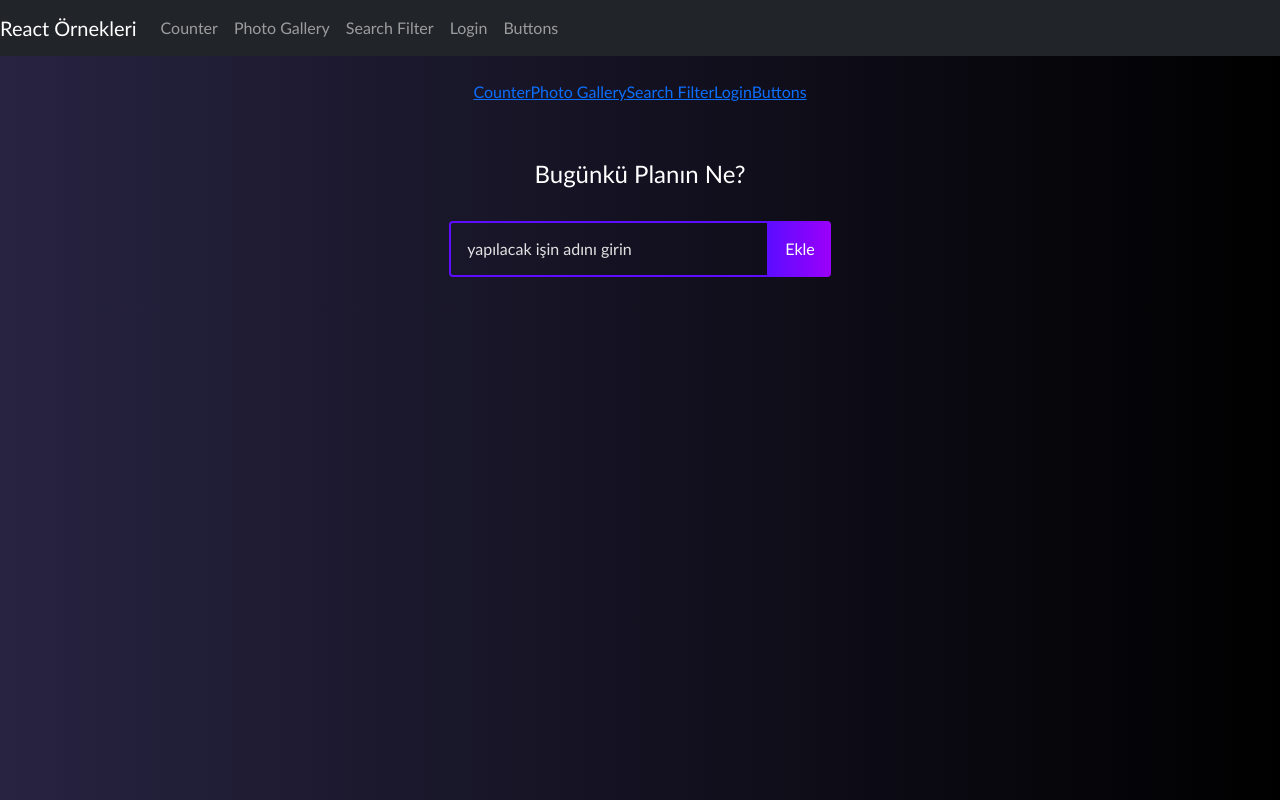
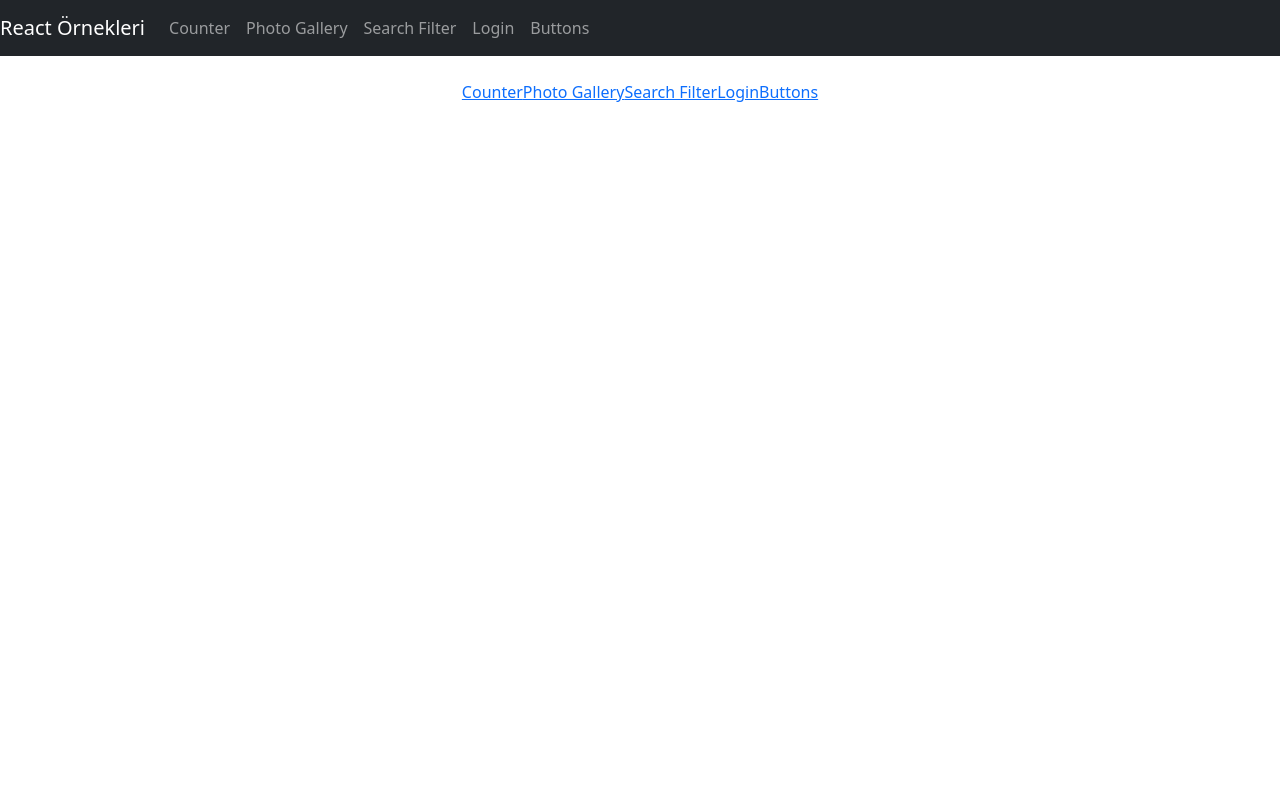
Before and after one commit to Fatih032/react, a React (Create React App) app: page / in a window 1280 px wide. Built offline with nearby package versions, Linux system fonts and the light colour scheme.

Commit message:
to do list kaldırıldı

```diff
--- a/src/App.js
+++ b/src/App.js
@@ -6,7 +6,7 @@ import Navigation from './components/Navigation';
 import SearchFilter from './components/SearchFilter';
 import Login from './components/Login';
 import Buttons from './components/Buttons';
-import TodoList from './components/todolist/TodoList';
+/* import TodoList from './components/todolist/TodoList'; */
 
 
 function App() {
@@ -30,7 +30,7 @@ function App() {
           <Link to='/react/button'>Buttons</Link>
       </Router>
       <br /><br />
-      <TodoList />
+{/*       <TodoList /> */}
 
     </div>
   );
```
